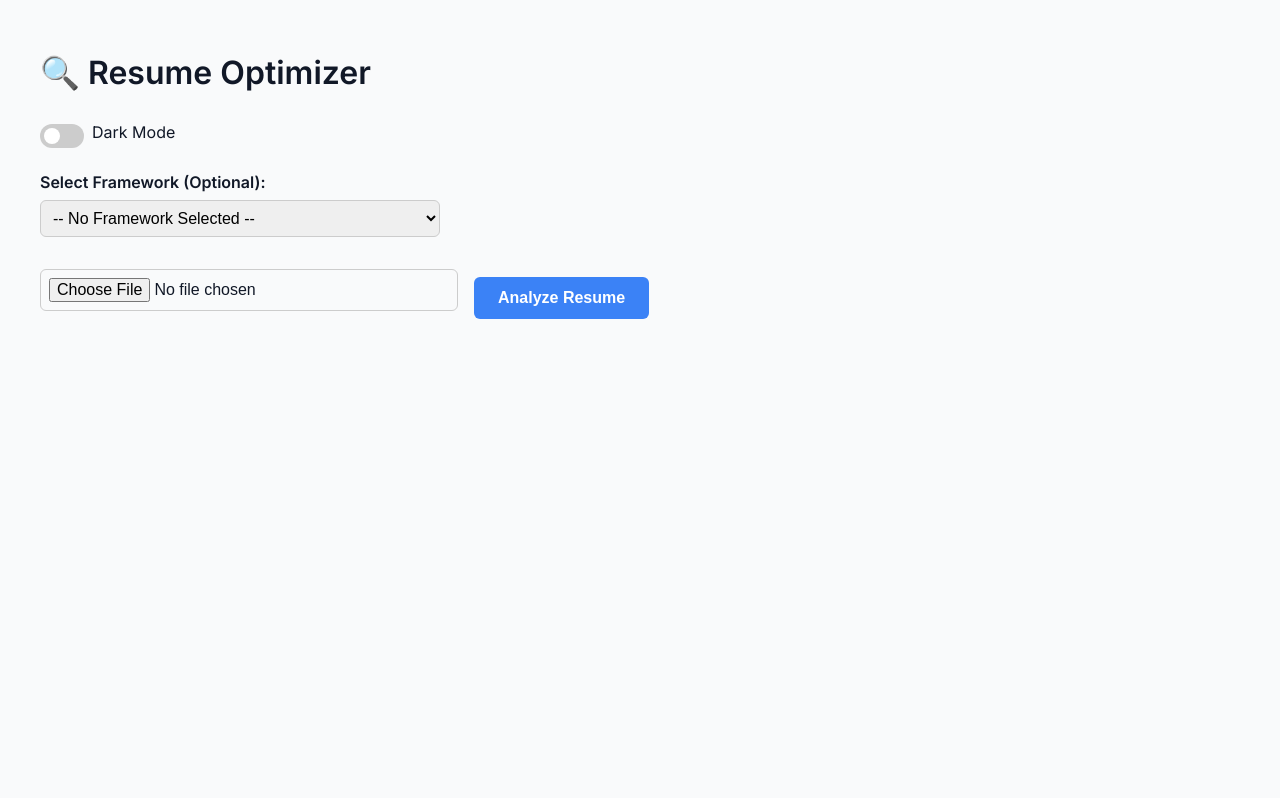
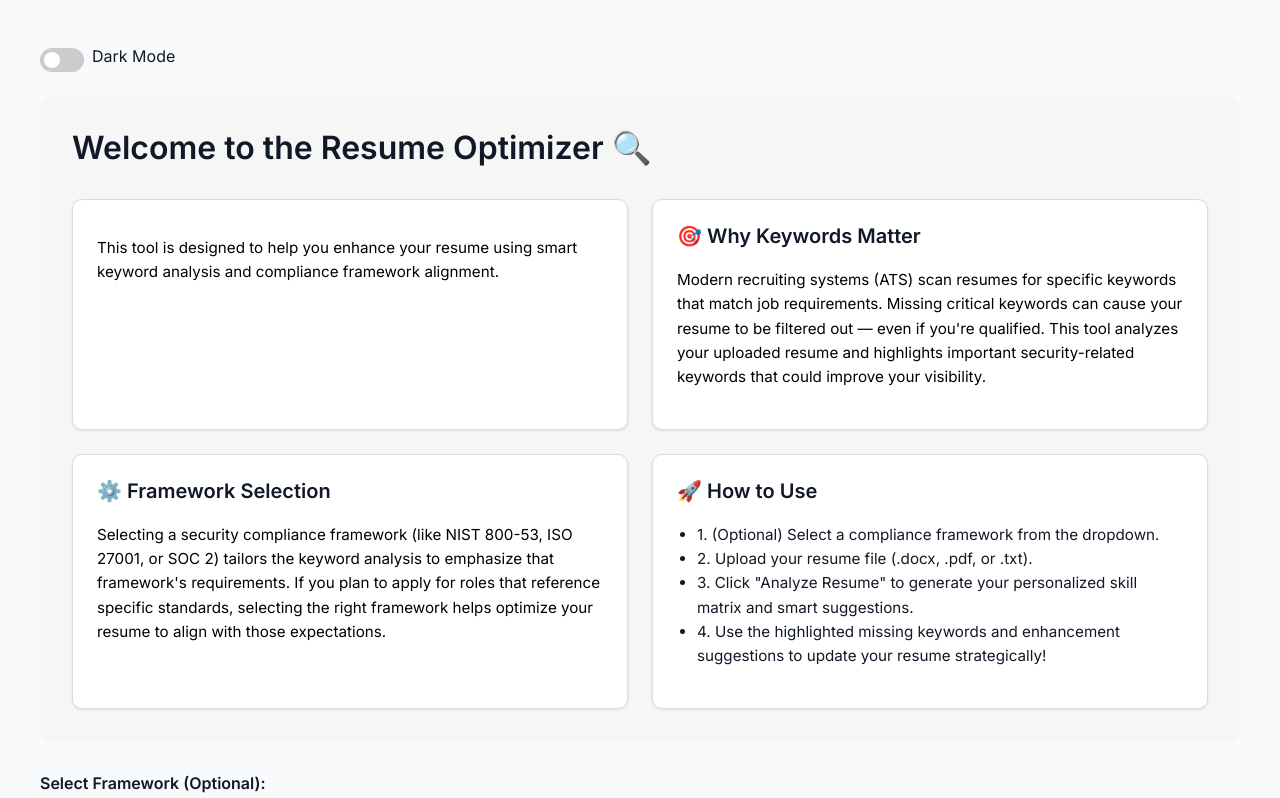
Before and after one commit to MM11011/resume-optimizer, a plain HTML site: page index.html in a window 1280 px wide. Shown: the top 798 px of the page. Drawn offline with nearby package versions, Linux system fonts and the light colour scheme.

Commit message:
feat: Add introductory card section for resume optimizer overview
- Added a new intro card explaining tool purpose, keyword importance, and framework selection
- Structured intro as consistent grid layout with matching card styling
- Improved dark mode support for intro section headings and text
- Preserved all existing functionality and design
- Enhanced onboarding clarity for new users without altering core UI or analysis flow

```diff
--- a/index.html
+++ b/index.html
@@ -16,8 +16,6 @@
 <body>
   <div class="container">
 
-    <h1>🔍 Resume Optimizer</h1>
-
     <!-- Dark Mode Toggle -->
     <div class="toggle-container">
       <label class="switch">
@@ -26,6 +24,37 @@
       </label>
       <span class="toggle-label">Dark Mode</span>
     </div>
+
+    <!-- ✨ New Intro Section -->
+    <section class="intro-section">
+      <h2>Welcome to the Resume Optimizer 🔍</h2>
+
+      <div class="intro-grid">
+        <div class="intro-card">
+          <p>This tool is designed to help you enhance your resume using smart keyword analysis and compliance framework alignment.</p>
+        </div>
+
+        <div class="intro-card">
+          <h3>🎯 Why Keywords Matter</h3>
+          <p>Modern recruiting systems (ATS) scan resumes for specific keywords that match job requirements. Missing critical keywords can cause your resume to be filtered out — even if you're qualified. This tool analyzes your uploaded resume and highlights important security-related keywords that could improve your visibility.</p>
+        </div>
+
+        <div class="intro-card">
+          <h3>⚙️ Framework Selection</h3>
+          <p>Selecting a security compliance framework (like NIST 800-53, ISO 27001, or SOC 2) tailors the keyword analysis to emphasize that framework's requirements. If you plan to apply for roles that reference specific standards, selecting the right framework helps optimize your resume to align with those expectations.</p>
+        </div>
+
+        <div class="intro-card">
+          <h3>🚀 How to Use</h3>
+          <ul>
+            <li>1. (Optional) Select a compliance framework from the dropdown.</li>
+            <li>2. Upload your resume file (.docx, .pdf, or .txt).</li>
+            <li>3. Click "Analyze Resume" to generate your personalized skill matrix and smart suggestions.</li>
+            <li>4. Use the highlighted missing keywords and enhancement suggestions to update your resume strategically!</li>
+          </ul>
+        </div>
+      </div>
+    </section>
 
     <!-- Framework Selection -->
     <label for="frameworkSelect"><strong>Select Framework (Optional):</strong></label>
@@ -56,7 +85,6 @@
     <div id="analysisResults" style="display:none;">
 
       <div class="preview-analysis-wrapper">
-
         <!-- Side-by-side Preview and Chart -->
         <div class="preview-box">
           <h2>📄 Uploaded Resume Preview</h2>
@@ -68,7 +96,6 @@
           <h2>📊 Skill Domain Coverage</h2>
           <canvas id="radarChart" width="400" height="400"></canvas>
         </div>
-
       </div>
 
       <!-- Health Score -->
--- a/style.css
+++ b/style.css
@@ -270,3 +270,108 @@ body {
   .dark-mode .text-preview {
     background-color: #2e2f36;
   }
+
+  .intro-section {
+    background: var(--card-bg, #f6f6f6);
+    border-radius: 12px;
+    padding: 2rem;
+    margin-bottom: 2rem;
+  }
+
+  .intro-section h2 {
+    margin-top: 0;
+    font-size: 2rem;
+    text-align: center;
+  }
+
+  .intro-grid {
+    display: flex;
+    flex-wrap: wrap;
+    gap: 1.5rem;
+    margin-top: 2rem;
+  }
+
+  .intro-card {
+    flex: 1 1 calc(33% - 1.5rem);
+    background: var(--card-bg, #ffffff);
+    border: 1px solid var(--border-color, #ddd);
+    border-radius: 10px;
+    padding: 1.5rem;
+    box-shadow: 0 1px 3px rgba(0, 0, 0, 0.1);
+  }
+
+  .intro-card h3 {
+    margin-top: 0;
+    font-size: 1.25rem;
+  }
+
+  .intro-card p,
+  .intro-card ul {
+    font-size: 0.95rem;
+    margin-top: 0.75rem;
+    line-height: 1.6;
+  }
+
+  .intro-card ul {
+    padding-left: 1.25rem;
+  }
+
+/* Fix intro text for dark mode */
+body.dark-mode .intro-section {
+    color: #eaeaea;
+  }
+
+  body.dark-mode .intro-section h2,
+  body.dark-mode .intro-section h3 {
+    color: #ffffff;
+  }
+
+  body.dark-mode .intro-card {
+    background-color: #2e2e2e;
+    border-color: #444;
+    color: #e0e0e0;
+  }
+
+  body.dark-mode .intro-card ul li {
+    color: #d6d6d6;
+  }
+
+/* Fix for header text inside the intro section in dark mode */
+body.dark-mode .intro-section h1,
+body.dark-mode .intro-section h2,
+body.dark-mode .intro-section h3 {
+  color: #ffffff;
+
+}
+
+body.dark-mode .intro-section p {
+  color: #dcdcdc;
+}
+
+body.dark-mode .intro-section {
+  color: #e0e0e0;
+}
+
+/* Fix visibility of intro header and subheader in dark mode */
+body.dark-mode .intro-section h1 {
+    color: #0e0d0d !important;
+  }
+
+  body.dark-mode .intro-section h2 {
+    color: #0e0d0d !important;
+  }
+
+
+  body.dark-mode .intro-section p {
+    color: #dddddd;
+  }
+
+ /* Fix for header visibility in dark mode */
+.dark-mode h1,
+.dark-mode .subheading {
+  color: #f9fafb !important;
+}
+
+.intro-section p {
+    color: black;
+}
```
